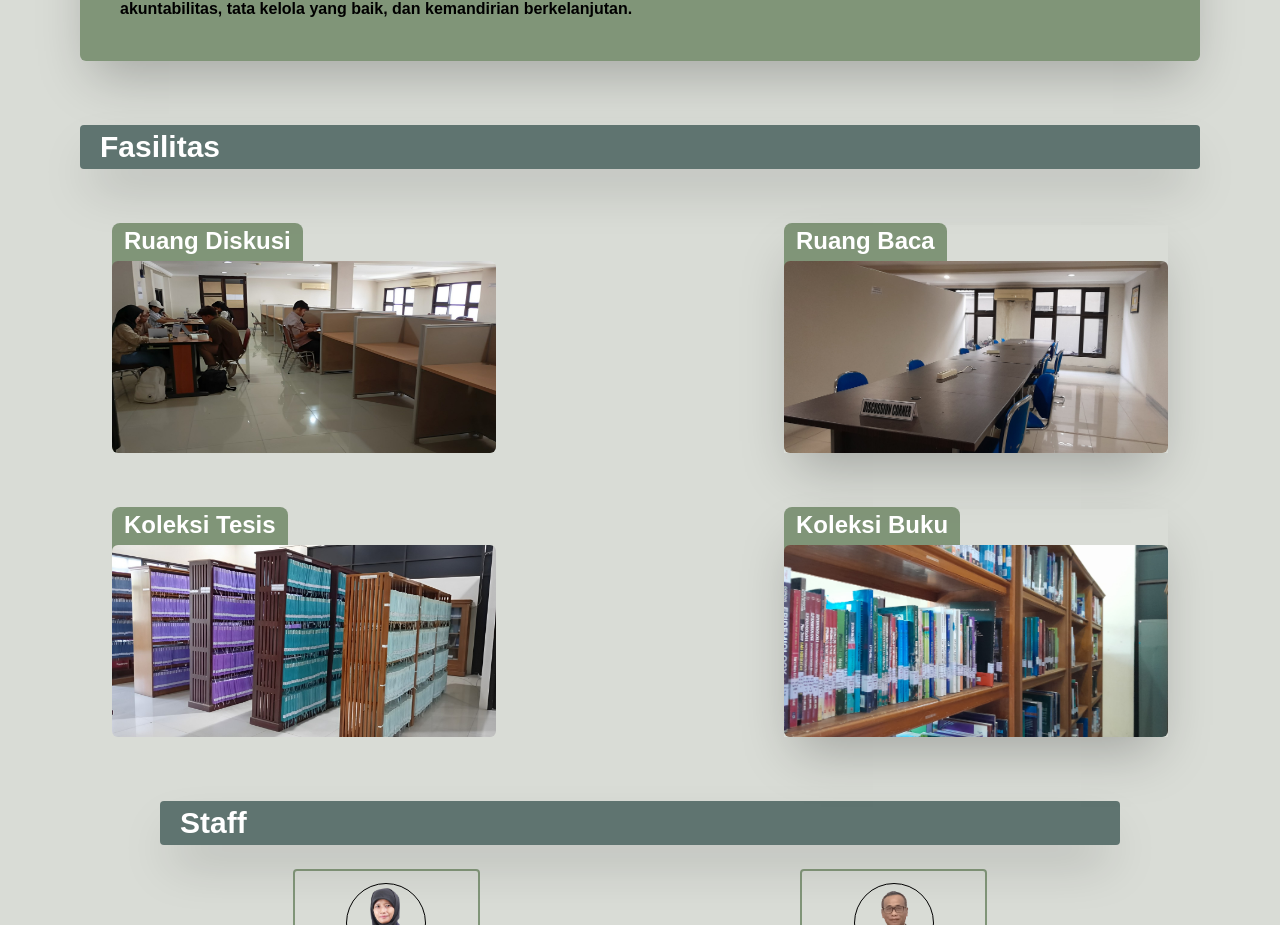
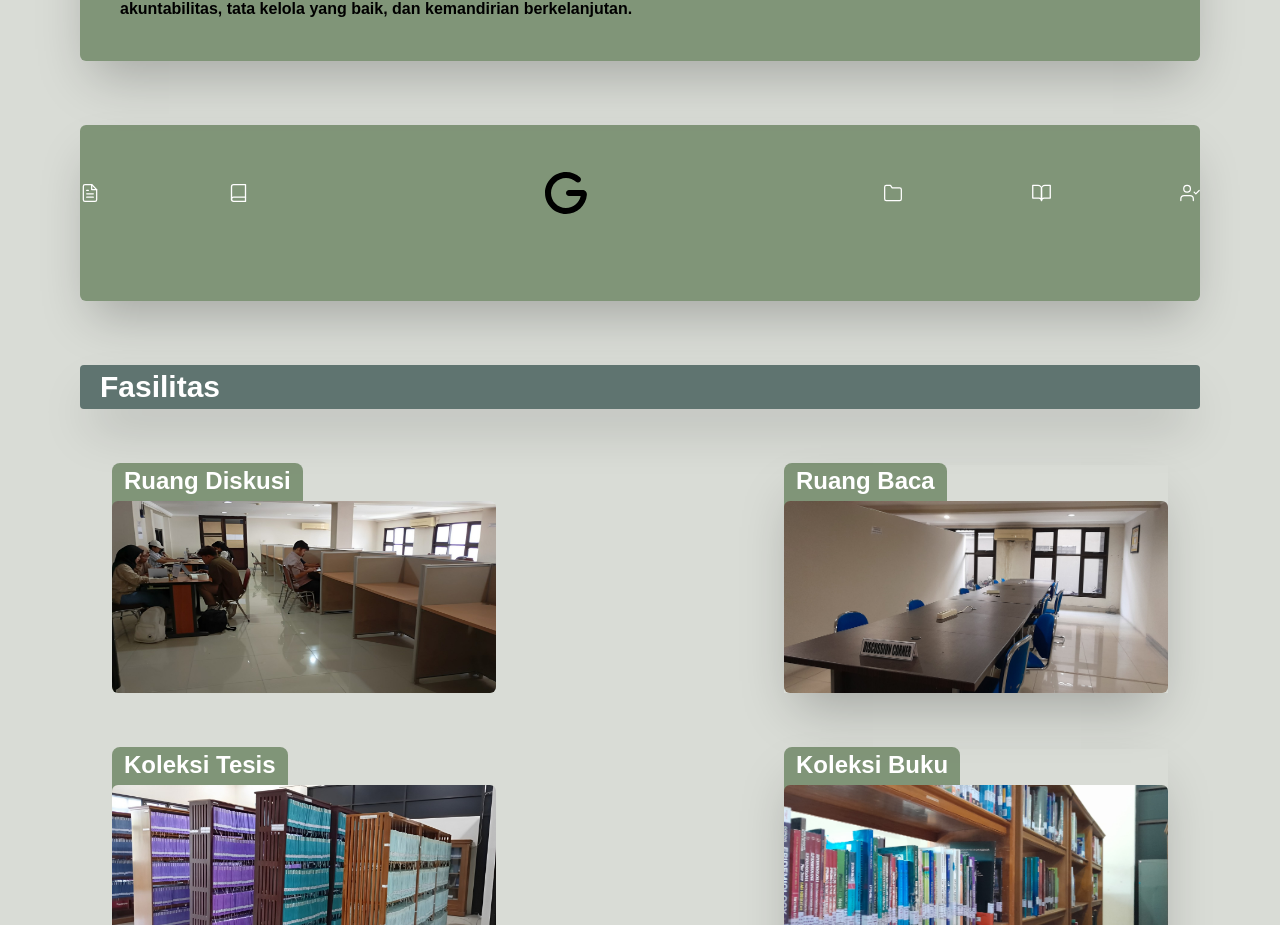
Before and after one commit to Rafiakmal2252/perpus-sps-undip, a Next.js app: page / in a window 1280 px wide. Shown: the part 1537-2462 px from the top of the page. Built offline with nearby package versions, Linux system fonts and the light colour scheme.

Commit message:
first commit

```diff
--- a/app/page.tsx
+++ b/app/page.tsx
@@ -5,6 +5,7 @@ import AboutUs from "@/components/about-us"
 import Facility from "@/components/facility-section"
 import Staff from "@/components/staff-section"
 import ScrollProgressBar from '../components/ScrollProgressBar';
+import UtilitySection from "@/components/utility-section"
 
 export default function Home() {
   return (
@@ -13,6 +14,7 @@ export default function Home() {
             <Header />
             <Landing />
             <AboutUs/>
+            <UtilitySection/>
             <Facility/>
             <Staff/>
             <Footer/>
--- a/components/utility-section.tsx
+++ b/components/utility-section.tsx
@@ -1,7 +1,7 @@
 import Image from "next/image";
 import IconTurnitin from "@/public/images/file-text.svg";
 import IconELib from "@/public/images/book.svg";
-// import IconELib from "@/public/images/book.svg";
+import IconGrammarly from "@/public/images/g-solid.svg";
 import IconEPrints from "@/public/images/folder.svg";
 import IconPustaka from "@/public/images/book-open.svg";
 import IconAktivasi from "@/public/images/user-check.svg";
@@ -19,7 +19,7 @@ export default function UtilitySection() {
                 <p className="absolute font-semibold text-sm -bottom-6 text-nowrap">E-Library</p>
             </a>
             <a href="https://bit.ly/ujigrammarlyspsundip" target="_blank" rel="noopener noreferrer" className="utility">
-                <Image src="/images/user.svg" alt="Icon Grammarly" className="h-6 lg:h-12" />
+                <Image src={IconGrammarly} alt="Icon Grammarly" className="h-6 lg:h-12" />
                 <p className="absolute font-semibold text-sm -bottom-6 text-nowrap">Uji Grammarly</p>
             </a>
             <a href="https://eprints2.undip.ac.id/" target="_blank" rel="noopener noreferrer" className="utility">
```
Also changed, not shown: public/images/g-solid.svg (added).
